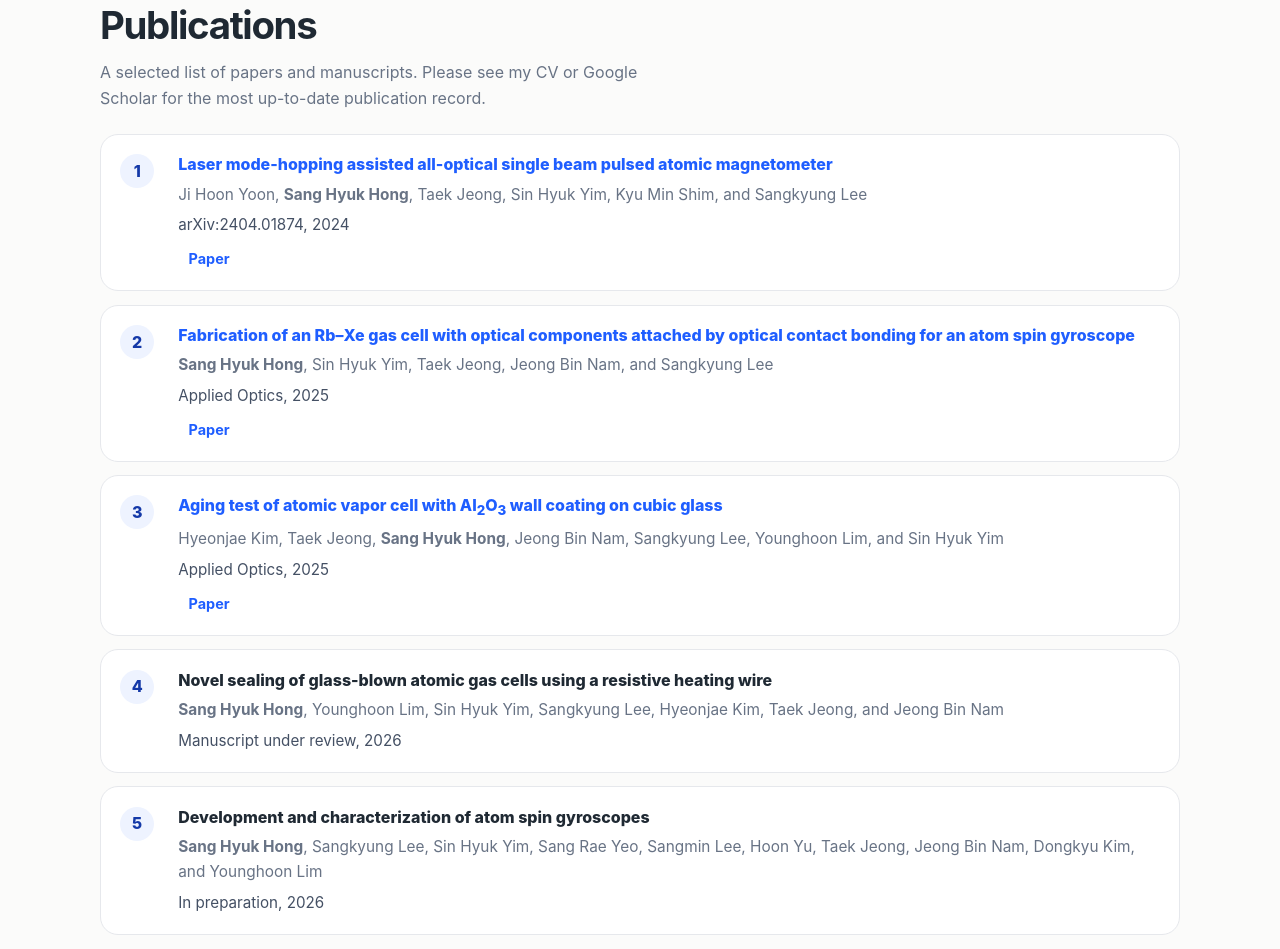
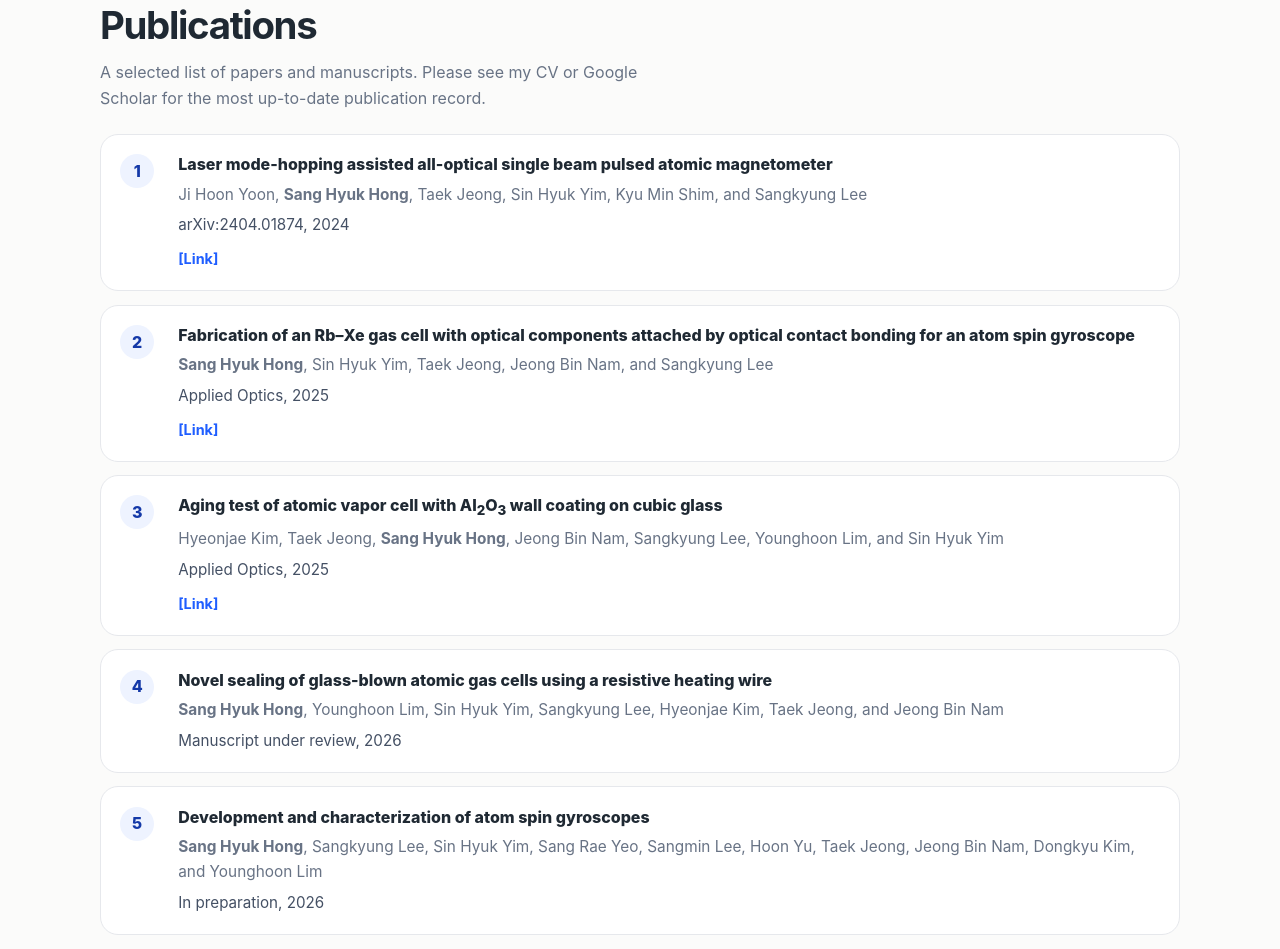
Before and after one commit to sanghyuk-qis/sanghyuk-qis.github.io, a plain HTML site: page index.html in a window 1280 px wide. Shown: the part 2080-3029 px from the top of the page. Drawn offline with Linux system fonts and the light colour scheme.

Commit message:
Fix publication titles and add external links
Updated publication titles to remove hyperlink tags and added external links for each publication.

```diff
--- a/index.html
+++ b/index.html
@@ -589,28 +589,28 @@
         <div class="publication-list">
           <article class="publication">
             <div>
-              <div class="publication-title"><a href="https://arxiv.org/abs/2404.01874" target="_blank" rel="noopener">Laser mode-hopping assisted all-optical single beam pulsed atomic magnetometer</div>
+              <div class="publication-title">Laser mode-hopping assisted all-optical single beam pulsed atomic magnetometer</div>
               <p class="authors">Ji Hoon Yoon, <strong>Sang Hyuk Hong</strong>, Taek Jeong, Sin Hyuk Yim, Kyu Min Shim, and Sangkyung Lee</p>
               <p class="venue">arXiv:2404.01874, 2024</p>
-              <div class="pub-links"><a href="#">Paper</a></div>
+              <div class="pub-links"><a href="https://arxiv.org/abs/2404.01874" target="_blank" rel="noopener">[Link]</a></div>
             </div>
           </article>
 
           <article class="publication">
             <div>
-              <div class="publication-title"><a href="https://doi.org/10.1364/AO.554573" target="_blank" rel="noopener">Fabrication of an Rb–Xe gas cell with optical components attached by optical contact bonding for an atom spin gyroscope</div>
+              <div class="publication-title">Fabrication of an Rb–Xe gas cell with optical components attached by optical contact bonding for an atom spin gyroscope</div>
               <p class="authors"><strong>Sang Hyuk Hong</strong>, Sin Hyuk Yim, Taek Jeong, Jeong Bin Nam, and Sangkyung Lee</p>
               <p class="venue">Applied Optics, 2025</p>
-              <div class="pub-links"><a href="#">Paper</a></div>
+              <div class="pub-links"><a href="https://doi.org/10.1364/AO.554573" target="_blank" rel="noopener">[Link]</a></div>
             </div>
           </article>
 
           <article class="publication">
             <div>
-              <div class="publication-title"><a href="https://doi.org/10.1364/AO.572036" target="_blank" rel="noopener">Aging test of atomic vapor cell with Al<sub>2</sub>O<sub>3</sub> wall coating on cubic glass</div>
+              <div class="publication-title">Aging test of atomic vapor cell with Al<sub>2</sub>O<sub>3</sub> wall coating on cubic glass</div>
               <p class="authors">Hyeonjae Kim, Taek Jeong, <strong>Sang Hyuk Hong</strong>, Jeong Bin Nam, Sangkyung Lee, Younghoon Lim, and Sin Hyuk Yim</p>
               <p class="venue">Applied Optics, 2025</p>
-              <div class="pub-links"><a href="#">Paper</a></div>
+              <div class="pub-links"><a href="https://doi.org/10.1364/AO.572036" target="_blank" rel="noopener">[Link]</a></div>
             </div>
           </article>
 
```
